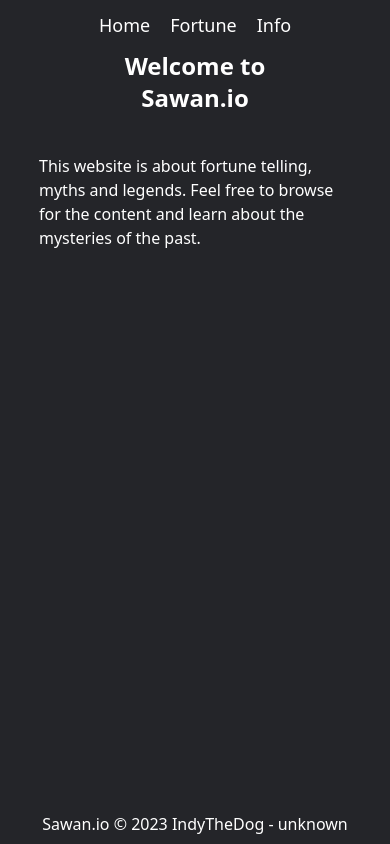
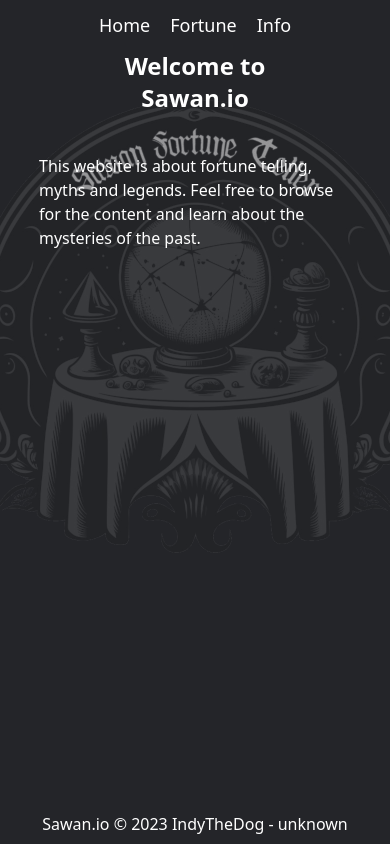
Before and after one commit to jscoobyced/sawanio, a Next.js app: page / in a window 390 px wide. Built offline with nearby package versions, Linux system fonts and the light colour scheme.

Commit message:
Fix background.

```diff
--- a/styles/globals.css
+++ b/styles/globals.css
@@ -5,12 +5,12 @@
 html {
   padding: 0;
   margin: 0;
+}
+
+body {
   background-image: url('/images/background.webp');
   background-repeat: no-repeat;
   background-position: 50% 100px;
-}
-
-body {
   padding: 0;
   margin: 0;
 }
@@ -25,7 +25,7 @@ a {
 }
 
 @media screen and (max-width: 820px) {
-  html {
+  body {
     background-image: url('/images/background-mobile.webp');
   }
 }
```
